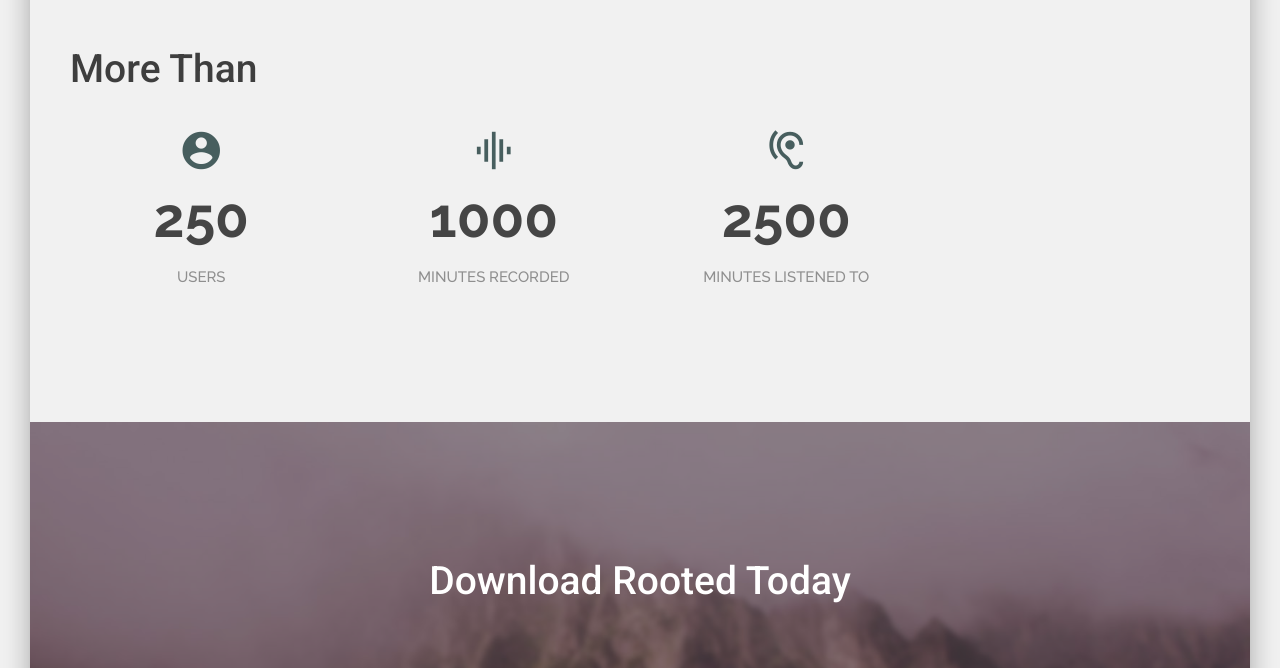
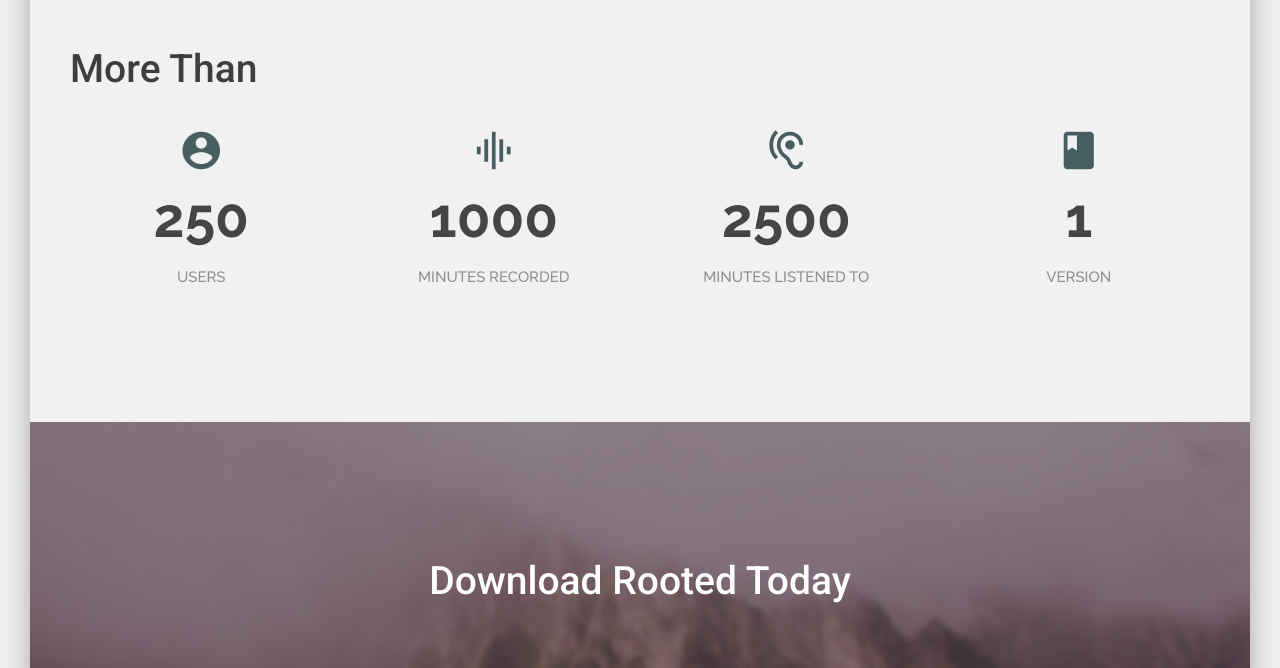
Before and after one commit to rootedbible/rooted-landing, a plain HTML site: page index.html in a window 1280 px wide. Shown: the part 6640-7308 px from the top of the page. Drawn offline with Linux system fonts and the light colour scheme.

```diff
--- a/index.html
+++ b/index.html
@@ -598,7 +598,11 @@
 	                        <span class="timer">2500</span>
 	                        <span class="count-description">Minutes Listened To</span>
 	                      </div><!-- /.col-md-3 -->
-
+                        <div class="col-md-3 col-sm-6 counter-wrap">
+                          <i class="material-icons">book</i>
+                          <span class="timer">1</span>
+                          <span class="count-description">Version</span>
+                        </div><!-- /.col-md-3 -->
 	                  </div>
 	              </div><!-- /.container -->
 	        </section>
```
